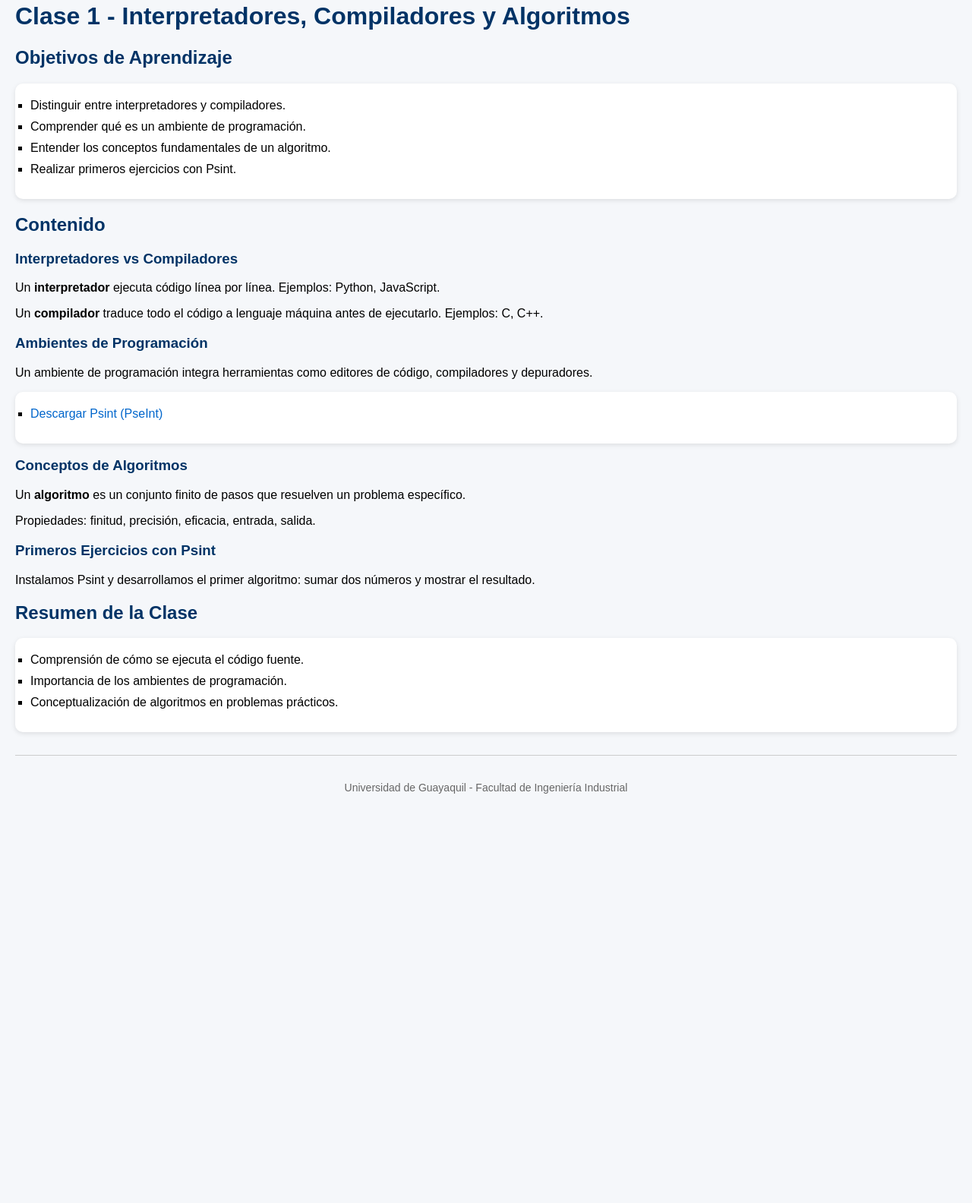
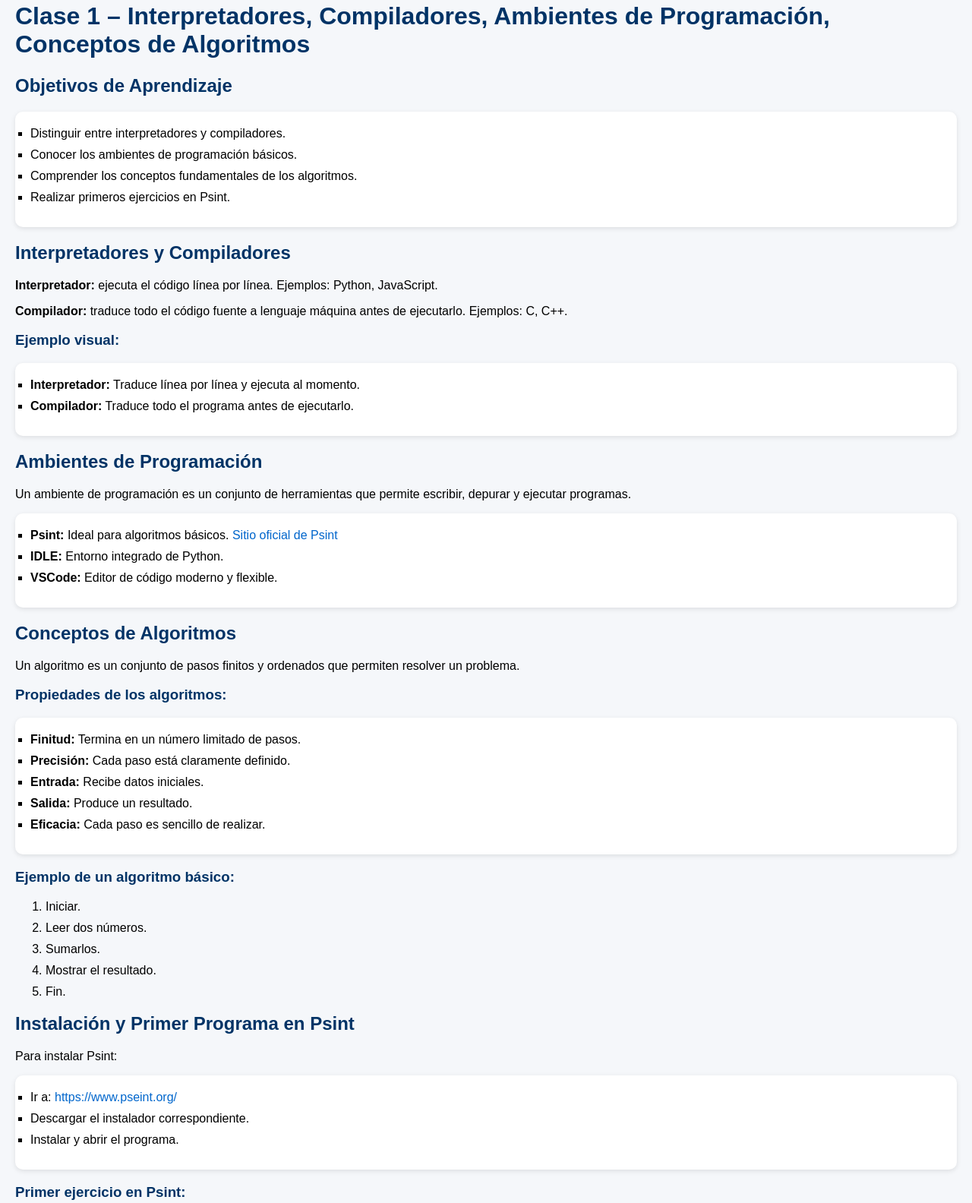
Before and after one commit to mariuxitoapantab/fundamentos-programacion-ug, a plain HTML site: page clases/clase1.html in a window 1280 px wide. Shown: the part 38-1622 px from the top of the page at 76% size. Before the commit the page ends 1117 px from the top, so only its background shows below. Drawn offline with Linux system fonts and the light colour scheme.

Commit message:
Update clase1.html

```diff
--- a/clases/clase1.html
+++ b/clases/clase1.html
@@ -6,43 +6,105 @@
     <link rel="stylesheet" href="../css/estilos.css">
 </head>
 <body>
-    <h1>Clase 1 - Interpretadores, Compiladores y Algoritmos</h1>
+
+    <h1>Clase 1 – Interpretadores, Compiladores, Ambientes de Programación, Conceptos de Algoritmos</h1>
+
     <h2>Objetivos de Aprendizaje</h2>
     <ul>
         <li>Distinguir entre interpretadores y compiladores.</li>
-        <li>Comprender qué es un ambiente de programación.</li>
-        <li>Entender los conceptos fundamentales de un algoritmo.</li>
-        <li>Realizar primeros ejercicios con Psint.</li>
+        <li>Conocer los ambientes de programación básicos.</li>
+        <li>Comprender los conceptos fundamentales de los algoritmos.</li>
+        <li>Realizar primeros ejercicios en Psint.</li>
     </ul>
 
-    <h2>Contenido</h2>
+    <h2>Interpretadores y Compiladores</h2>
+    <p><strong>Interpretador:</strong> ejecuta el código línea por línea. Ejemplos: Python, JavaScript.</p>
+    <p><strong>Compilador:</strong> traduce todo el código fuente a lenguaje máquina antes de ejecutarlo. Ejemplos: C, C++.</p>
 
-    <h3>Interpretadores vs Compiladores</h3>
-    <p>Un <strong>interpretador</strong> ejecuta código línea por línea. Ejemplos: Python, JavaScript.</p>
-    <p>Un <strong>compilador</strong> traduce todo el código a lenguaje máquina antes de ejecutarlo. Ejemplos: C, C++.</p>
-
-    <h3>Ambientes de Programación</h3>
-    <p>Un ambiente de programación integra herramientas como editores de código, compiladores y depuradores.</p>
+    <h3>Ejemplo visual:</h3>
     <ul>
-        <li><a href="https://www.pseint.org/" target="_blank">Descargar Psint (PseInt)</a></li>
+        <li><strong>Interpretador:</strong> Traduce línea por línea y ejecuta al momento.</li>
+        <li><strong>Compilador:</strong> Traduce todo el programa antes de ejecutarlo.</li>
     </ul>
 
-    <h3>Conceptos de Algoritmos</h3>
-    <p>Un <strong>algoritmo</strong> es un conjunto finito de pasos que resuelven un problema específico.</p>
-    <p>Propiedades: finitud, precisión, eficacia, entrada, salida.</p>
+    <h2>Ambientes de Programación</h2>
+    <p>Un ambiente de programación es un conjunto de herramientas que permite escribir, depurar y ejecutar programas.</p>
 
-    <h3>Primeros Ejercicios con Psint</h3>
-    <p>Instalamos Psint y desarrollamos el primer algoritmo: sumar dos números y mostrar el resultado.</p>
+    <ul>
+        <li><strong>Psint:</strong> Ideal para algoritmos básicos. <a href="https://www.pseint.org/" target="_blank">Sitio oficial de Psint</a></li>
+        <li><strong>IDLE:</strong> Entorno integrado de Python.</li>
+        <li><strong>VSCode:</strong> Editor de código moderno y flexible.</li>
+    </ul>
+
+    <h2>Conceptos de Algoritmos</h2>
+    <p>Un algoritmo es un conjunto de pasos finitos y ordenados que permiten resolver un problema.</p>
+
+    <h3>Propiedades de los algoritmos:</h3>
+    <ul>
+        <li><strong>Finitud:</strong> Termina en un número limitado de pasos.</li>
+        <li><strong>Precisión:</strong> Cada paso está claramente definido.</li>
+        <li><strong>Entrada:</strong> Recibe datos iniciales.</li>
+        <li><strong>Salida:</strong> Produce un resultado.</li>
+        <li><strong>Eficacia:</strong> Cada paso es sencillo de realizar.</li>
+    </ul>
+
+    <h3>Ejemplo de un algoritmo básico:</h3>
+    <ol>
+        <li>Iniciar.</li>
+        <li>Leer dos números.</li>
+        <li>Sumarlos.</li>
+        <li>Mostrar el resultado.</li>
+        <li>Fin.</li>
+    </ol>
+
+    <h2>Instalación y Primer Programa en Psint</h2>
+    <p>Para instalar Psint:</p>
+    <ul>
+        <li>Ir a: <a href="https://www.pseint.org/" target="_blank">https://www.pseint.org/</a></li>
+        <li>Descargar el instalador correspondiente.</li>
+        <li>Instalar y abrir el programa.</li>
+    </ul>
+
+    <h3>Primer ejercicio en Psint:</h3>
+    <pre><code>
+// Este programa suma dos números
+Algoritmo SumaDosNumeros
+    Definir num1, num2, suma Como Entero
+    Escribir "Ingrese primer número:"
+    Leer num1
+    Escribir "Ingrese segundo número:"
+    Leer num2
+    suma <- num1 + num2
+    Escribir "La suma es: ", suma
+FinAlgoritmo
+    </code></pre>
+
+    <h2>Video recomendado</h2>
+    <p><a href="https://www.youtube.com/watch?v=QdRyQhrfj0E" target="_blank">Introducción a Psint y Algoritmos (ver en YouTube)</a></p>
+
+    <h2>APE - Actividad Práctica Experimental (en clase)</h2>
+    <p>Instalar Psint y crear un algoritmo que pida dos números y los multiplique.</p>
+
+    <h2>AA - Actividad Autónoma (para casa)</h2>
+    <p>Crear un algoritmo que pida tres números y calcule su promedio usando Psint.</p>
 
     <h2>Resumen de la Clase</h2>
     <ul>
-        <li>Comprensión de cómo se ejecuta el código fuente.</li>
-        <li>Importancia de los ambientes de programación.</li>
-        <li>Conceptualización de algoritmos en problemas prácticos.</li>
+        <li>Interpretadores vs Compiladores.</li>
+        <li>Ambientes de programación: Psint, IDLE, VSCode.</li>
+        <li>Concepto de algoritmo y sus propiedades.</li>
+        <li>Primer ejercicio en Psint.</li>
+    </ul>
+
+    <h2>Referencias Bibliográficas (APA 7)</h2>
+    <ul>
+        <li>PSeInt Developers. (s.f.). <em>Pseudo Intérprete PSeInt</em>. Recuperado de <a href="https://www.pseint.org/" target="_blank">https://www.pseint.org/</a></li>
+        <li>FreeCodeCamp Español. (2021). <em>Curso básico de PSeInt</em> [Video]. YouTube. Recuperado de <a href="https://www.youtube.com/watch?v=QdRyQhrfj0E" target="_blank">https://www.youtube.com/watch?v=QdRyQhrfj0E</a></li>
     </ul>
 
     <footer>
         <p>Universidad de Guayaquil - Facultad de Ingeniería Industrial</p>
     </footer>
+
 </body>
 </html>
```
